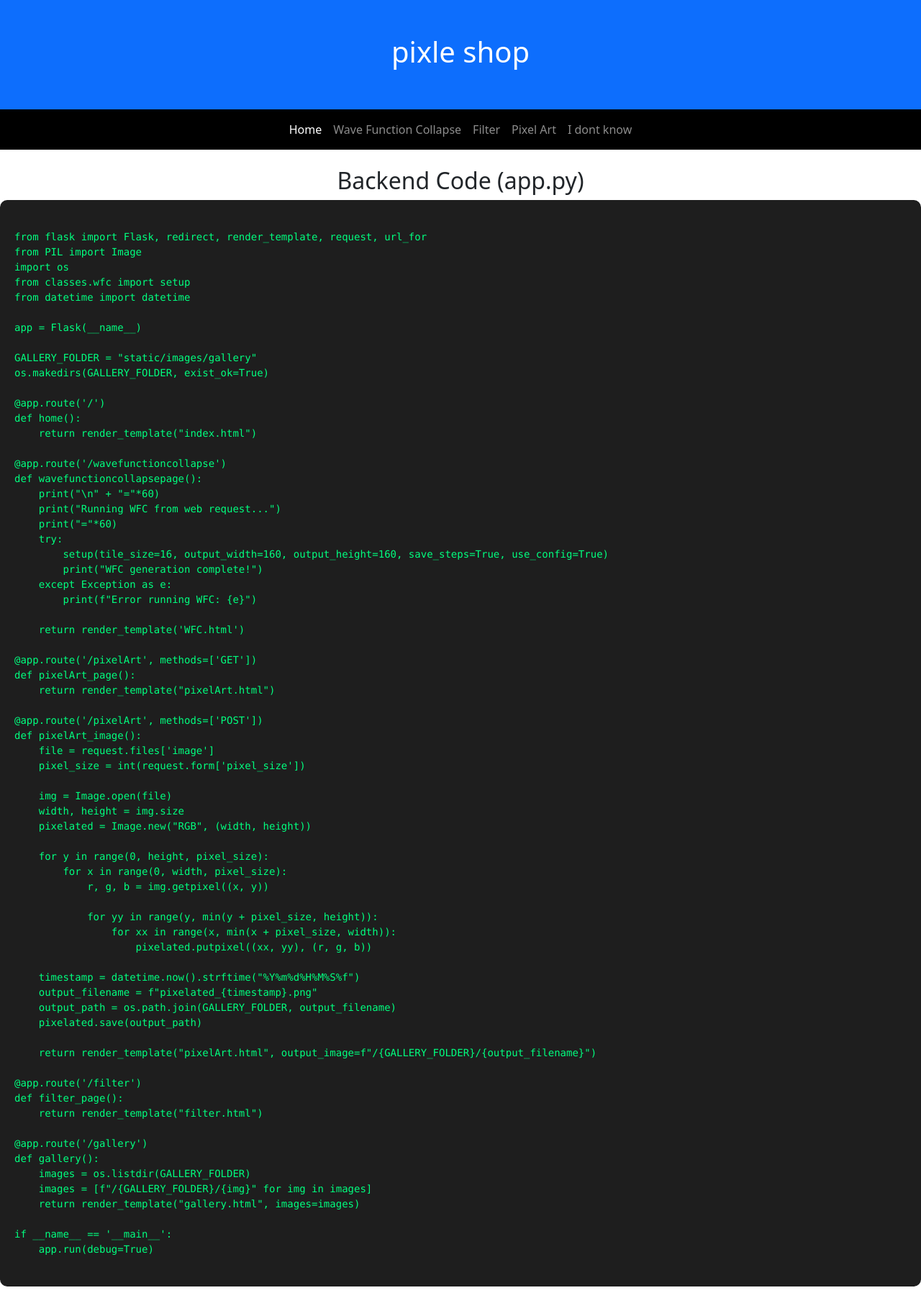
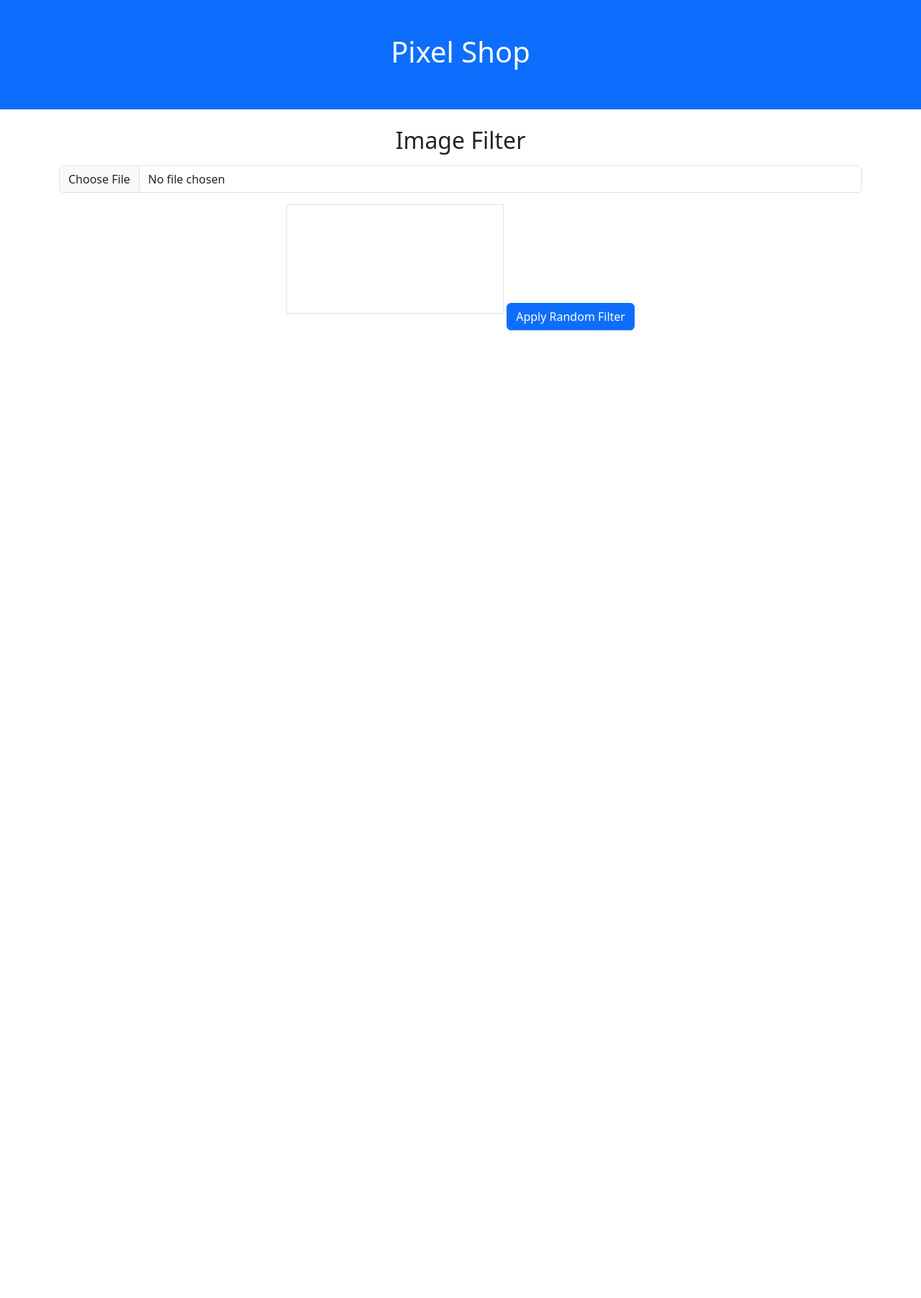
Before and after one commit to KyleLynnDev/cst205-final-project, a Flask app: page /filter in a window 1280 px wide. Shown: the whole page at 72% size. After the commit the page ends 459 px from the top, so only its background shows below. Run offline with Flask 3, Linux system fonts and the light colour scheme; a map, chart or similar area stays blank.

Commit message:
fixedfilter
this is the now working filter

```diff
--- a/templates/filter.html
+++ b/templates/filter.html
@@ -1,124 +1,78 @@
 <!DOCTYPE html>
-<html lang="en">
+<html>
 <head>
-    <meta charset="UTF-8">
-    <meta name="viewport" content="width=device-width, initial-scale=1.0">
-    <title>Document</title>
-    <link href="https://cdn.jsdelivr.net/npm/bootstrap@5.3.8/dist/css/bootstrap.min.css" rel="stylesheet">
-
-    <style>
-        pre {
-            background: #1e1e1e;
-            color: #00ff7f;
-            padding: 20px;
-            border-radius: 10px;
-            overflow-x: auto;
-            font-size: 14px;
-        }
-    </style>
+<meta charset="UTF-8">
+<title>Image Filter</title>
+<link href="https://cdn.jsdelivr.net/npm/bootstrap@5.3.8/dist/css/bootstrap.min.css" rel="stylesheet">
 </head>
 
 <body>
+<div class="text-center p-5 bg-primary text-white">
+    <h1>Pixel Shop</h1>
+</div>
 
-    <div class="text-center p-5 mb-0 bg-primary text-white">
-        <h1>pixle shop</h1>
-    </div>
+<div class="container mt-4 text-center">
+    <h2>Image Filter</h2>
 
-    <nav class="navbar navbar-expand-lg bg-black navbar-dark mb-0">
-        <div class="container-fluid">
-            <div class="collapse navbar-collapse justify-content-center" id="navbarNav">
-                <ul class="navbar-nav">
-                    <li class="nav-item">
-                        <a class="nav-link active" aria-current="page" href="#">Home</a>
-                    </li>
-                    <li class="nav-item">
-                        <a class="nav-link" href="/wavefunctioncollapse">Wave Function Collapse</a>
-                    </li>
-                    <li class="nav-item">
-                        <a class="nav-link" href="#">Filter</a>
-                    </li>
-                    <li class="nav-item">
-                        <a class="nav-link" href="/pixelate">Pixel Art</a>
-                    </li>
-                    <li class="nav-item">
-                        <a class="nav-link" href="#">I dont know </a>
-                    </li>
-                </ul>
-            </div>
-        </div>
-    </nav>
+    <input type="file" id="upload" accept="image/*" class="form-control mt-3">
+    <canvas id="canvas" class="border mt-3"></canvas>
+    <button class="btn btn-primary mt-3" onclick="apply()">Apply Random Filter</button>
+</div>
 
-    <h2 class="text-center mt-4">Backend Code (app.py)</h2>
-    <pre><code>
-from flask import Flask, redirect, render_template, request, url_for
-from PIL import Image
-import os
-from classes.wfc import setup
-from datetime import datetime
+<script>
+let img = null;
 
-app = Flask(__name__)
+document.getElementById("upload").onchange = e => {
+    const file = e.target.files[0];
+    if (!file) return;
+    img = new Image();
+    img.onload = () => draw(img);
+    img.src = URL.createObjectURL(file);
+};
 
-GALLERY_FOLDER = "static/images/gallery"
-os.makedirs(GALLERY_FOLDER, exist_ok=True)
+function draw(image) {
+    const c = document.getElementById("canvas");
+    const x = c.getContext("2d");
+    c.width = image.width;
+    c.height = image.height;
+    x.drawImage(image, 0, 0);
+}
 
-@app.route('/')
-def home():
-    return render_template("index.html")
+function apply() {
+    if (!img) return;
 
-@app.route('/wavefunctioncollapse')
-def wavefunctioncollapsepage():
-    print("\n" + "="*60)
-    print("Running WFC from web request...")
-    print("="*60)
-    try:
-        setup(tile_size=16, output_width=160, output_height=160, save_steps=True, use_config=True)
-        print("WFC generation complete!")
-    except Exception as e:
-        print(f"Error running WFC: {e}")
+    const c = document.getElementById("canvas");
+    const x = c.getContext("2d");
 
-    return render_template('WFC.html')
+    const s = 0.1 + Math.random() * 1.9;
+    const w = img.width * s;
+    const h = img.height * s;
 
-@app.route('/pixelArt', methods=['GET'])
-def pixelArt_page():
-    return render_template("pixelArt.html")
+    c.width = w;
+    c.height = h;
 
-@app.route('/pixelArt', methods=['POST'])
-def pixelArt_image():
-    file = request.files['image']
-    pixel_size = int(request.form['pixel_size'])
+    const f = Math.random() < 0.5 ? -1 : 1;
+    x.save();
+    x.scale(1, f);
+    x.drawImage(img, 0, f === 1 ? 0 : -h, w, h);
+    x.restore();
 
-    img = Image.open(file)
-    width, height = img.size
-    pixelated = Image.new("RGB", (width, height))
+    const d = x.getImageData(0, 0, w, h);
+    const p = d.data;
 
-    for y in range(0, height, pixel_size):
-        for x in range(0, width, pixel_size):
-            r, g, b = img.getpixel((x, y))
+    const r = Math.random() * 120;
+    const g = Math.random() * 120;
+    const b = Math.random() * 120;
 
-            for yy in range(y, min(y + pixel_size, height)):
-                for xx in range(x, min(x + pixel_size, width)):
-                    pixelated.putpixel((xx, yy), (r, g, b))
+    for (let i = 0; i < p.length; i += 4) {
+        p[i] += r;
+        p[i+1] += g;
+        p[i+2] += b;
+    }
 
-    timestamp = datetime.now().strftime("%Y%m%d%H%M%S%f")
-    output_filename = f"pixelated_{timestamp}.png"
-    output_path = os.path.join(GALLERY_FOLDER, output_filename)
-    pixelated.save(output_path)
-
-    return render_template("pixelArt.html", output_image=f"/{GALLERY_FOLDER}/{output_filename}")
-
-@app.route('/filter')
-def filter_page():
-    return render_template("filter.html")
-
-@app.route('/gallery')
-def gallery():
-    images = os.listdir(GALLERY_FOLDER)
-    images = [f"/{GALLERY_FOLDER}/{img}" for img in images]
-    return render_template("gallery.html", images=images)
-
-if __name__ == '__main__':
-    app.run(debug=True)
-    </code></pre>
+    x.putImageData(d, 0, 0);
+}
+</script>
 
 </body>
 </html>
```
